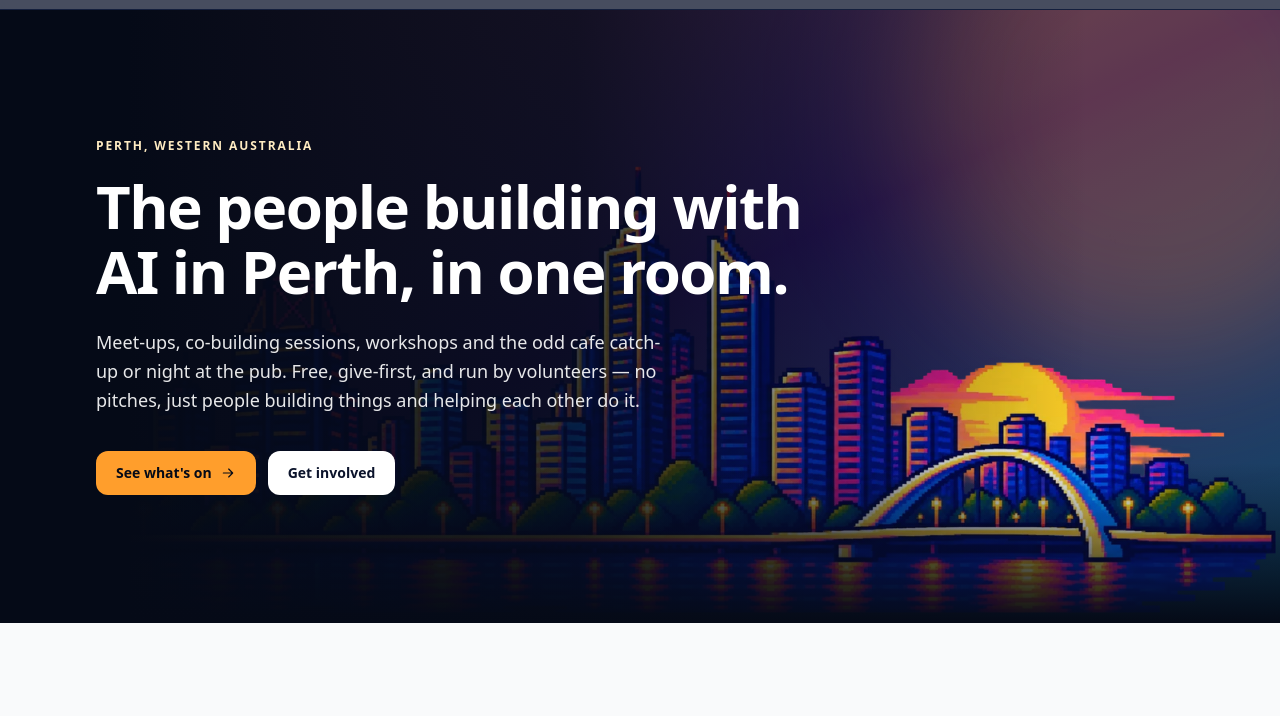
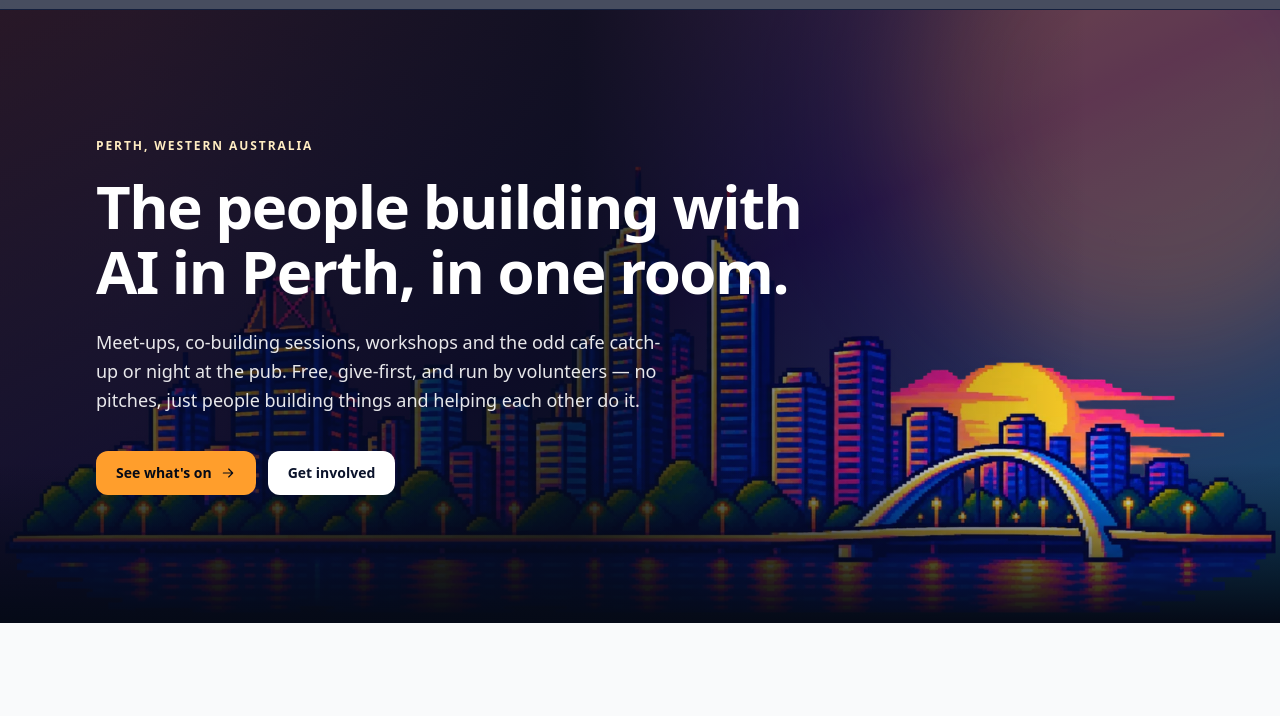
Before and after one commit to perth-ai/perth-ai-website, an Astro site: page / in a window 1280 px wide. Shown: the part 51-767 px from the top of the page. Built offline with nearby package versions, Linux system fonts and the light colour scheme; Astro itself is replaced by a stand-in of ours.

Commit message:
Brighten the left of the hero scrim
The left third was suppressed harder than it needed to be. Nothing tall
sits behind it, so it was paying for protection the towers needed.

Eases the left from full navy to 65%, which roughly doubles the brightness
of the left of the artwork and lets those buildings read. The peak stays at
80% around the 45% mark, which is where the CBD towers sit behind the
headline and where the worst-case contrast is actually set.

Measured over the full text area: headline unchanged at 4.67:1, lead
paragraph 7.72:1, button row 8.34:1.

A plain left-to-right falloff would be simpler but was measured at every
strength from 0.80 to 0.95 and fails AA over the towers in all of them
(2.4:1 to 3.5:1), so the mid-peak stays. There is a comment on it.

Co-Authored-By: Claude Opus 5 <noreply@anthropic.com>

```diff
--- a/src/pages/index.astro
+++ b/src/pages/index.astro
@@ -49,9 +49,17 @@ const accentRing = {
     {/* Text scrim. Don't remove it — it is what keeps the headline legible over
         the buildings. On mobile the skyline is a thin strip at the very bottom
         and the copy sits well clear of it, so the scrim only kicks in at sm:
-        where the artwork grows tall enough to reach the text. */}
+        where the artwork grows tall enough to reach the text.
+
+        The shape is deliberate and is not a simple falloff: it eases in at 65%
+        on the left, peaks at 80% around the 45% mark, then clears by 85%. The
+        peak is over the CBD towers, which are the brightest thing behind the
+        headline and set the worst-case contrast (4.67:1). The left is lighter
+        because nothing tall sits behind it, so the buildings there can show.
+        A plain left-to-right falloff was measured and fails AA over the
+        towers at every strength — don't "simplify" this to one. */}
     <div
-      class="pointer-events-none absolute inset-0 bg-gradient-to-b from-ink-950/60 to-transparent sm:bg-gradient-to-r sm:from-ink-950 sm:from-10% sm:via-ink-950/80 sm:via-45% sm:to-transparent sm:to-85%"
+      class="pointer-events-none absolute inset-0 bg-gradient-to-b from-ink-950/60 to-transparent sm:bg-gradient-to-r sm:from-ink-950/65 sm:from-10% sm:via-ink-950/80 sm:via-45% sm:to-transparent sm:to-85%"
       aria-hidden="true"
     >
     </div>
```
